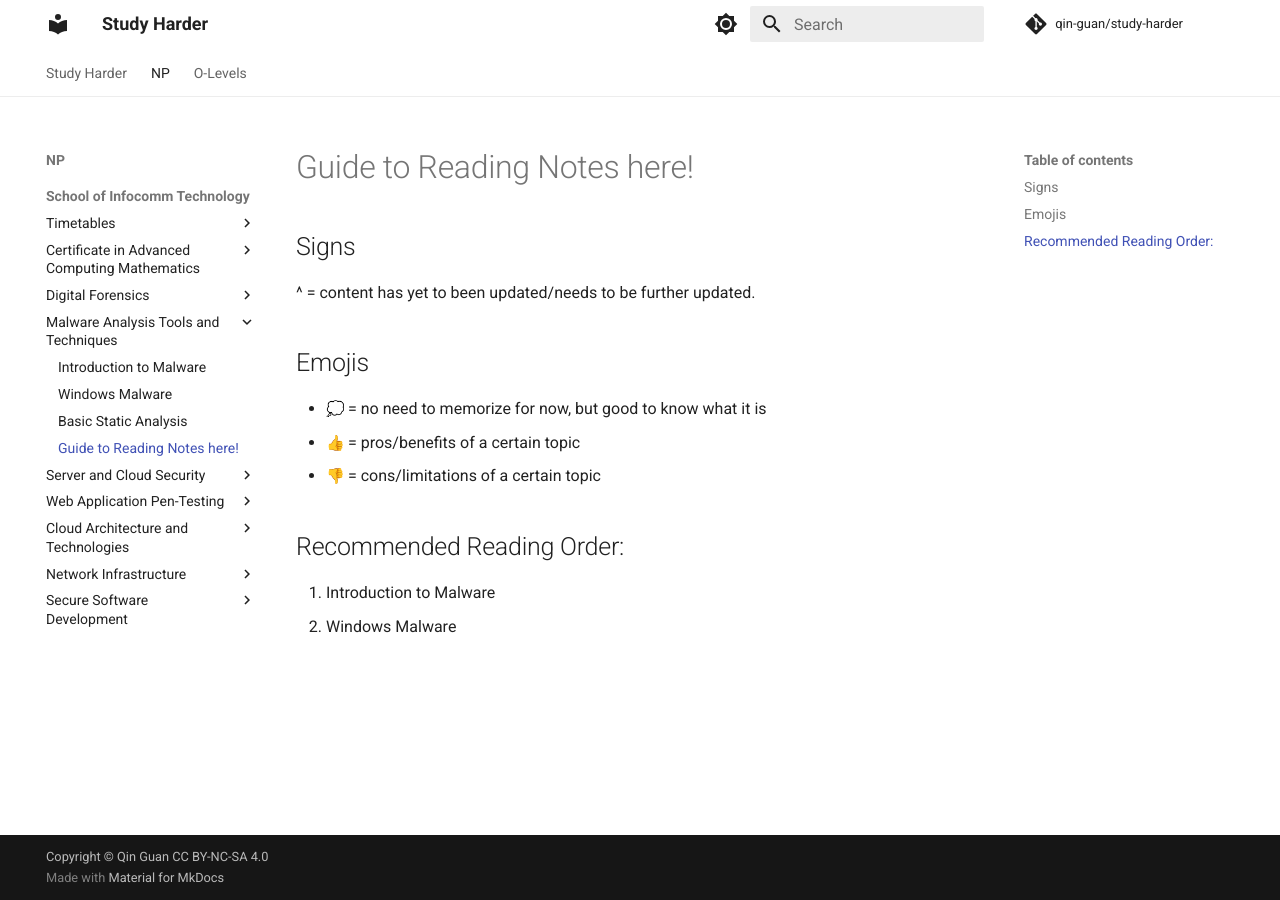
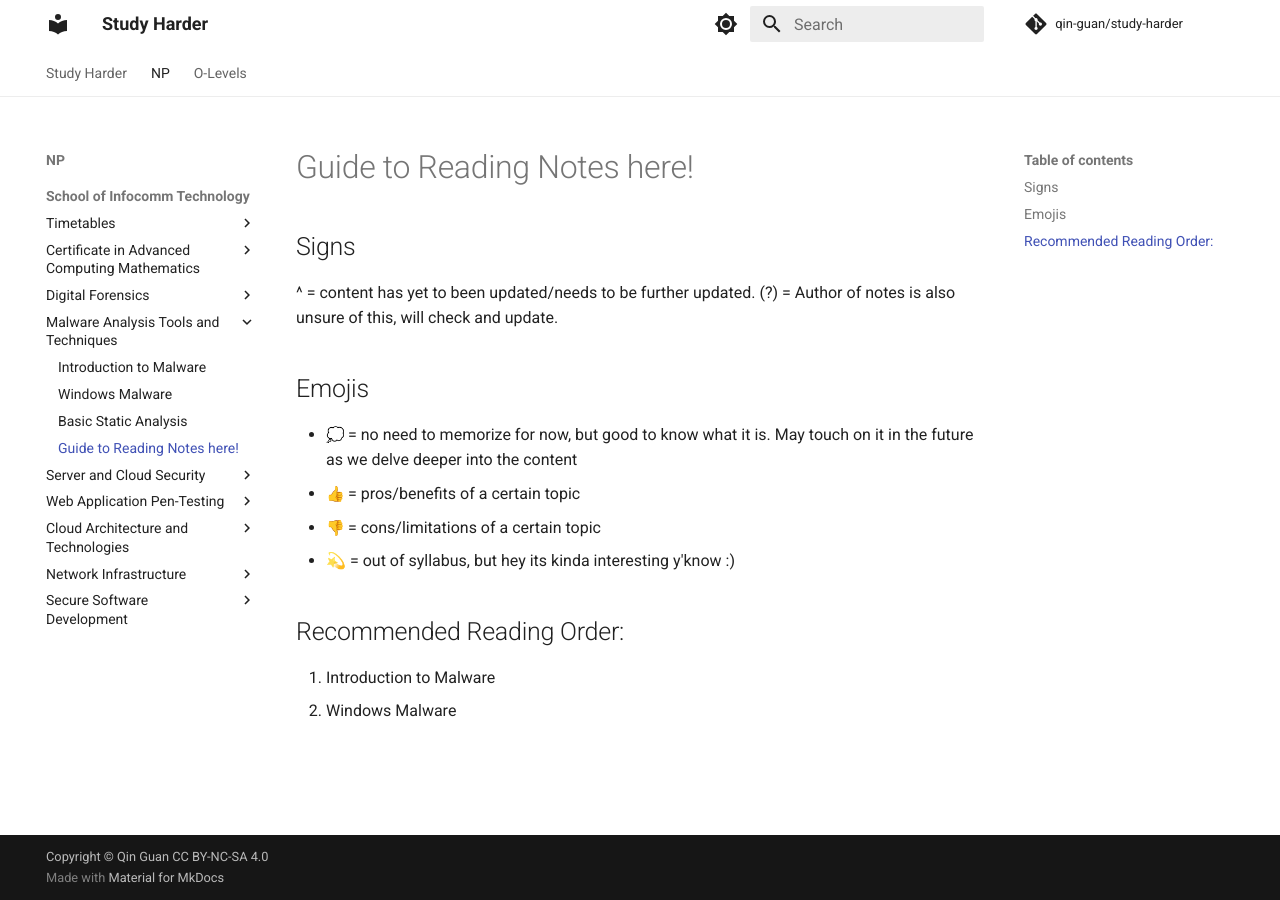
Before and after one commit to qin-guan/study-harder, an MkDocs documentation site: the page built from docs/np/ict/matt/guide-to-matt-notes.md, in a window 1280 px wide. Built offline with MkDocs 1.6.1 and Material for MkDocs 9.7.7, drawn with Linux system fonts in a browser that asks for light colours; emoji names are drawn with the system emoji font; comment, search, counter and statistics services are not loaded.

Commit message:
updated : added more signs

```diff
--- a/docs/np/ict/matt/guide-to-matt-notes.md
+++ b/docs/np/ict/matt/guide-to-matt-notes.md
@@ -2,12 +2,14 @@
 
 ## Signs
 ^ = content has yet to been updated/needs to be further updated.
+(?) = Author of notes is also unsure of this, will check and update.
 
 
 ## Emojis
-- :thought_balloon: = no need to memorize for now, but good to know what it is
+- :thought_balloon: = no need to memorize for now, but good to know what it is. May touch on it in the future as we delve deeper into the content
 - :thumbsup: = pros/benefits of a certain topic
 - :thumbsdown: = cons/limitations of a certain topic
+- 💫 = out of syllabus, but hey its kinda interesting y'know :)
 
 ## Recommended Reading Order:
 1.  Introduction to Malware
```
